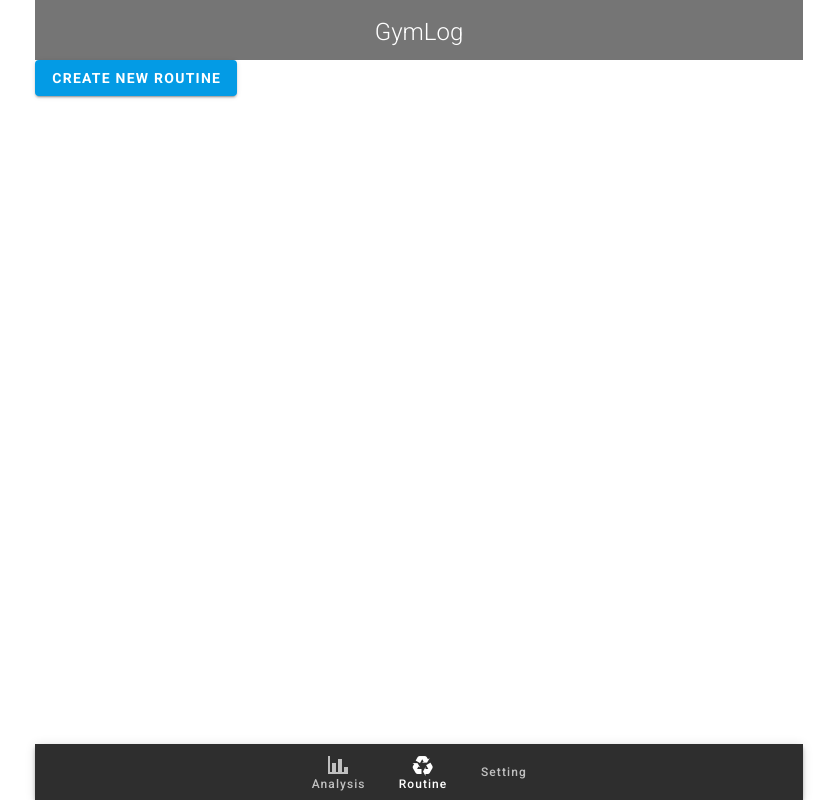
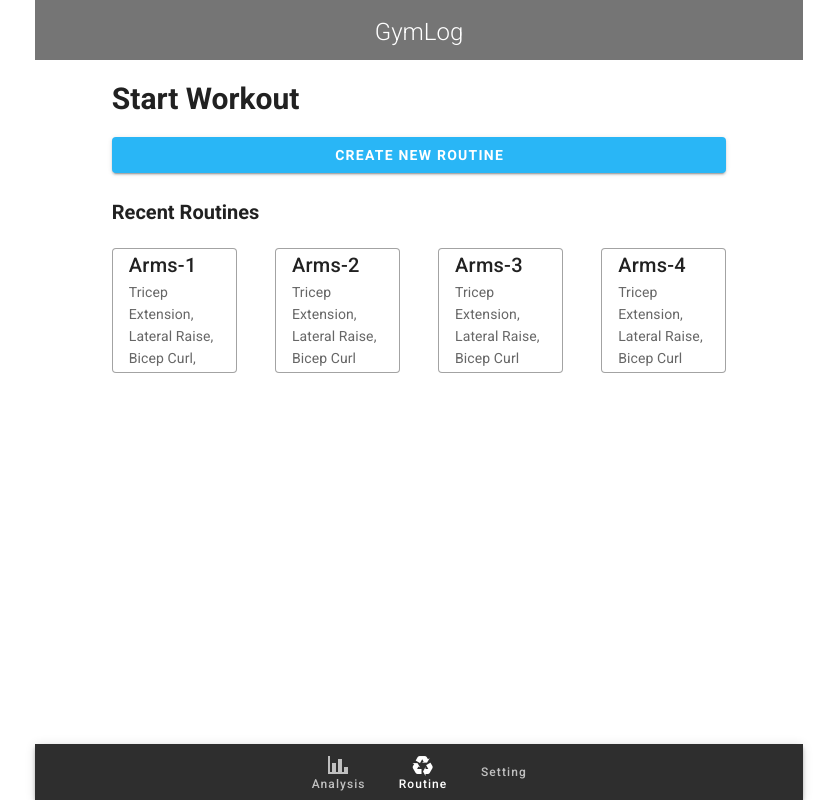
Before and after one commit to nighostchris/gymlog, a Vue app in the folder client/: page / in a window 1280 px wide. Shown: the whole page, without its empty margins (221-1058 px from the left). Built offline with nearby package versions, Linux system fonts and the light colour scheme.

Commit message:
Basic prototype for Routine ui in dashboard done.

```diff
--- a/client/src/components/RoutinePlanning.vue
+++ b/client/src/components/RoutinePlanning.vue
@@ -1,7 +1,7 @@
 <template>
-  <div>
+  <div style="width: 80%">
     <v-btn
-      color="light-blue darken-1 font-weight-bold"
+      color="light-blue lighten-1"
       dark
       @click="newRoutineDialog = true"
     >
@@ -245,6 +245,14 @@ export default {
 </script>
 
 <style scoped>
+.v-application .light-blue.lighten-1 {
+  width: 100%;
+}
+
+.v-application .light-blue.lighten-1 >>> .v-btn__content {
+  font-weight: 500px;
+}
+
 .v-application .light-blue.lighten-4 {
   font-weight: bold;
   color: #039BE5;
@@ -312,7 +320,6 @@ export default {
 
 >>> .v-dialog--fullscreen {
   top: 60px;
-  width: 60%;
   box-shadow: unset;
   height: calc(100% - 118px);
 }
@@ -320,6 +327,7 @@ export default {
 @media only screen and (min-width: 500px) {
   >>> .v-dialog--fullscreen {
     left: 20%;
+    width: 60%;
   }
 }
 
--- a/client/src/views/Dashboard.vue
+++ b/client/src/views/Dashboard.vue
@@ -2,7 +2,25 @@
   <v-container fluid fill-height pa-0>
     <v-layout column>
       <header-bar />
-      <routine-planning class="middle-content" />
+      <v-layout column class="middle-content">
+        <p class="start-workout py-4">Start Workout</p>
+        <routine-planning />
+        <p class="recent-routine pt-6 pb-2">Recent Routines</p>
+        <v-layout wrap class="routine-layout">
+          <v-card
+            flat
+            outlined
+            width="125"
+            height="125"
+            v-for="(r, i) in routines"
+            :key="i"
+            class="routine-card"
+          >
+            <v-card-title>{{ r.name }}</v-card-title>
+            <v-card-text>{{ r.exercise.join(', ') }}</v-card-text>
+          </v-card>
+        </v-layout>
+      </v-layout>
       <v-layout justify-center>
         <v-bottom-navigation
           dark
@@ -41,6 +59,25 @@ export default {
   data() {
     return {
       bottomController: 'routine',
+      routines: [
+        {
+          name: 'Arms-1',
+          exercise: ['Tricep Extension', 'Lateral Raise', 'Bicep Curl',
+            'Tricep Extension', 'Lateral Raise', 'Bicep Curl'],
+        },
+        {
+          name: 'Arms-2',
+          exercise: ['Tricep Extension', 'Lateral Raise', 'Bicep Curl'],
+        },
+        {
+          name: 'Arms-3',
+          exercise: ['Tricep Extension', 'Lateral Raise', 'Bicep Curl'],
+        },
+        {
+          name: 'Arms-4',
+          exercise: ['Tricep Extension', 'Lateral Raise', 'Bicep Curl'],
+        },
+      ],
     };
   },
 };
@@ -58,12 +95,47 @@ export default {
     left: auto !important;
     width: 60% !important;
   }
+
+  .routine-layout {
+    max-height: 150px !important;
+  }
 }
 
 .middle-content {
   top: 60px;
   width: 100%;
   position: absolute;
+  align-items: center;
   height: calc(100% - 118px);
 }
+
+.routine-layout {
+  width: 80%;
+  max-height: 300px;
+  justify-content: space-between;
+  align-content: space-evenly;
+}
+
+.routine-card {
+  overflow: hidden;
+  border: 1px solid rgba(0, 0, 0, 0.36) !important;
+}
+
+.routine-card >>> .v-card__title {
+  padding: 0px 0px 0px 16px;
+}
+
+.recent-routine {
+  width: 80%;
+  font-size: 20px;
+  font-weight: bold;
+  margin-bottom: 0px;
+}
+
+.start-workout {
+  width: 80%;
+  font-size: 30px;
+  font-weight: bold;
+  margin-bottom: 0px;
+}
 </style>
```
